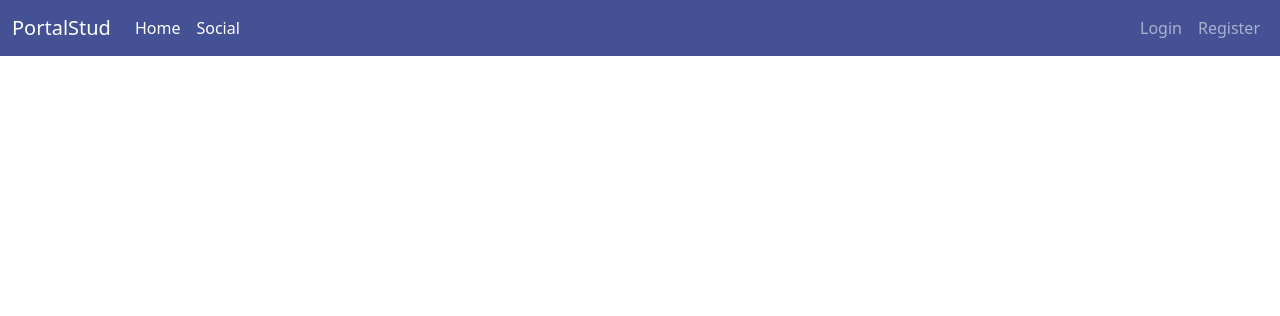
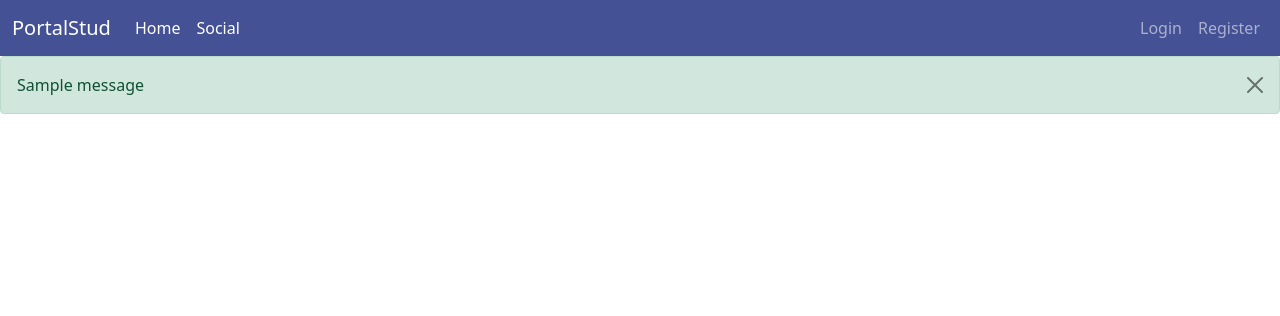
Before and after one commit to Aryan-ki-codepanti/portalStud, a Django app: page / in a window 1280 px wide. Shown: the top 316 px of the page. Run offline with Django 3.2, Linux system fonts and the light colour scheme; tables that the repository leaves empty hold one stand-in row (values such as "Sample post"); one stand-in notice (Sample message) is shown; some libraries are stand-ins or nearby versions.

Commit message:
Added messages framework , message component and message while update/delete of marksheets

```diff
--- a/base/views.py
+++ b/base/views.py
@@ -1,5 +1,5 @@
 from django.shortcuts import redirect, render
-
+from django.contrib import messages
 from base.utils import getMarksheetSummary
 from base.models import User, MarkSheet
 from django.contrib.auth import login, logout, authenticate
@@ -13,6 +13,7 @@ from base.forms import MarkSheetForm
 # USER
 @login_required(login_url="/login")
 def logout_student(request):
+    messages.success(request , "Logged out successfully")
     logout(request)
     return redirect("Home")
 
@@ -36,7 +37,6 @@ def home(request):
         context = {
 
         }
-
     return render(request, "base/home.html", context)
 
 # Delete Marksheet
@@ -52,7 +52,8 @@ def deleteMarksheet(request , id):
             "marksheet" : marksheet
         }
         return render( request , "base/deleteMarksheet.html" , context )
-
+    # POST Request handle Delete
+    messages.success(request , "Marksheet deleted successfully")
     marksheet.delete()
     return redirect("Home")
 
@@ -77,4 +78,5 @@ def updateMarksheet(request , id):
     form = MarkSheetForm(data=request.POST , instance=marksheet)
     if form.is_valid():
         form.save()
+    messages.success(request , "Marksheet updated  successfully")
     return redirect("Home")
--- a/portalStud/settings.py
+++ b/portalStud/settings.py
@@ -41,7 +41,7 @@ INSTALLED_APPS = [
     'django.contrib.messages',
     'django.contrib.staticfiles',
     'base.apps.BaseConfig' ,
-    'social.apps.SocialConfig'
+    'social.apps.SocialConfig',
 ]
 
 MIDDLEWARE = [
--- a/static/css/base.css
+++ b/static/css/base.css
@@ -1,3 +1,7 @@
 .fw-600{
     font-weight: 600;
 }
+
+.alert-box{
+    min-height: 72px;
+}
--- a/templates/base/deleteMarksheet.html
+++ b/templates/base/deleteMarksheet.html
@@ -5,7 +5,7 @@
 {% endblock title %}
 
 {% block content %}
-    <div class="container mt-5">
+    <div class="container ">
         <h2 class="fw-600"> Are you sure , you want to delete {{ marksheet.name }} ?</h1>
         <div class="mt-3 d-flex gap-3">
             <form method="POST">
--- a/templates/base/home.html
+++ b/templates/base/home.html
@@ -5,7 +5,7 @@ Home | PortalStud
 {% endblock title %}
 
 {% block content %}
-    <div class="container my-5">
+    <div class="container  mb-5">
         {% if request.user.is_authenticated %}
             {% include "components/marksheets.html" %}
         {% endif %}
--- a/templates/base/updateMarksheet.html
+++ b/templates/base/updateMarksheet.html
@@ -6,7 +6,7 @@
 
 {% block content %}
     <div class="container">
-        <h2 class="fw-600 my-5 text-center"> Update my Marksheet </h2>
+        <h2 class="fw-600 mb-5 text-center"> Update my Marksheet </h2>
 
         <div class="form-container">
             <form method="POST">
--- /dev/null
+++ b/templates/components/messages.html
@@ -0,0 +1,9 @@
+
+<div class="alert-box">
+    {% for message in messages %}
+        <div class="alert alert-{{ message.tags }} alert-dismissible fade show" role="alert">
+            {{ message }}
+            <button type="button" class="btn-close" data-bs-dismiss="alert" aria-label="Close"></button>
+        </div>
+    {% endfor %}
+</div>
--- a/templates/main.html
+++ b/templates/main.html
@@ -46,6 +46,10 @@
         <!-- Navbar -->
         {% include 'components/navbar.html' %}
 
+        <!-- Messages -->
+        {% include 'components/messages.html' %}
+
+
         {% block content %}{% endblock content %}
 
         <!-- Bootstrap JavaScript -->
```
Also changed, not shown: db.sqlite3.
